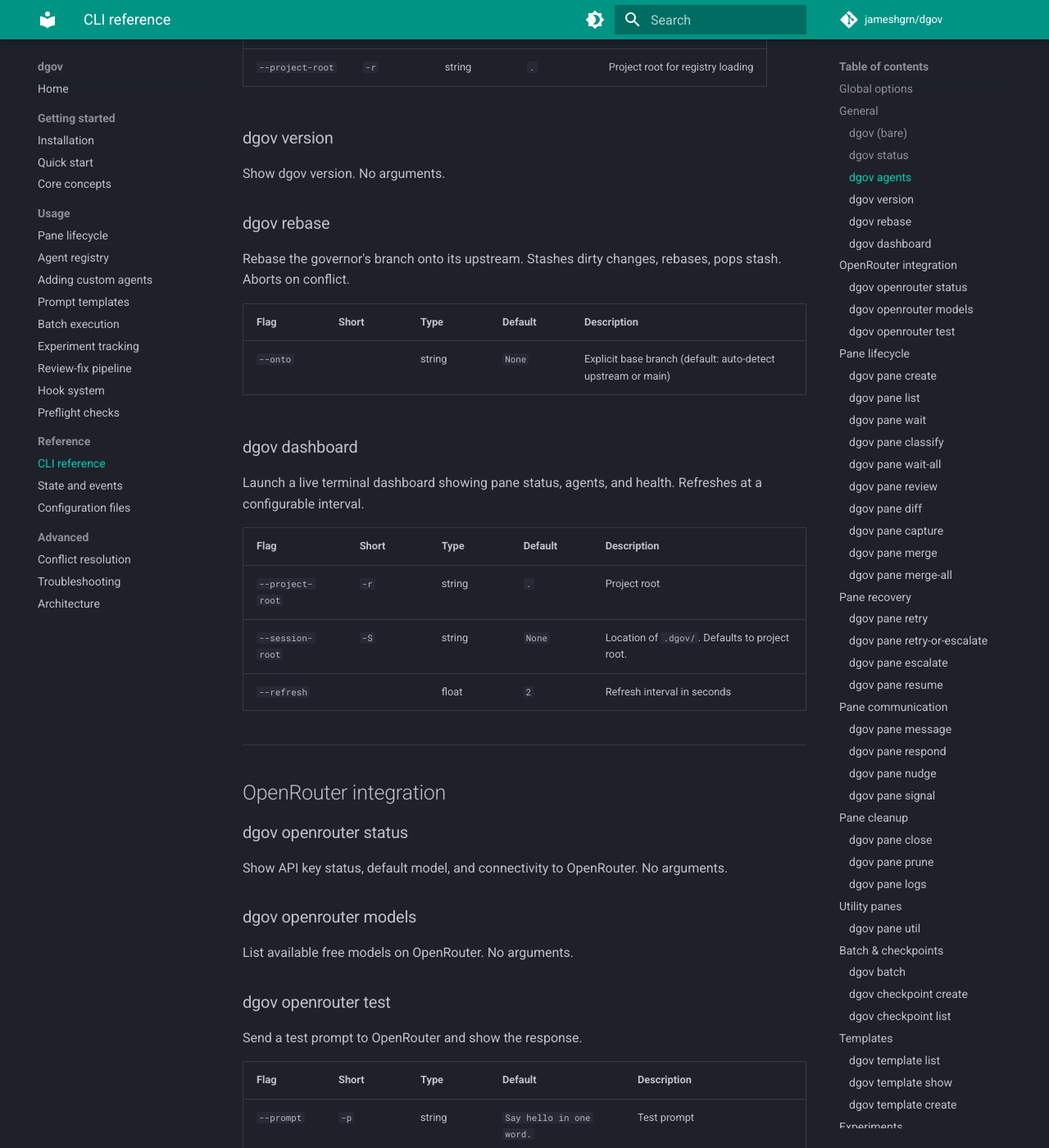
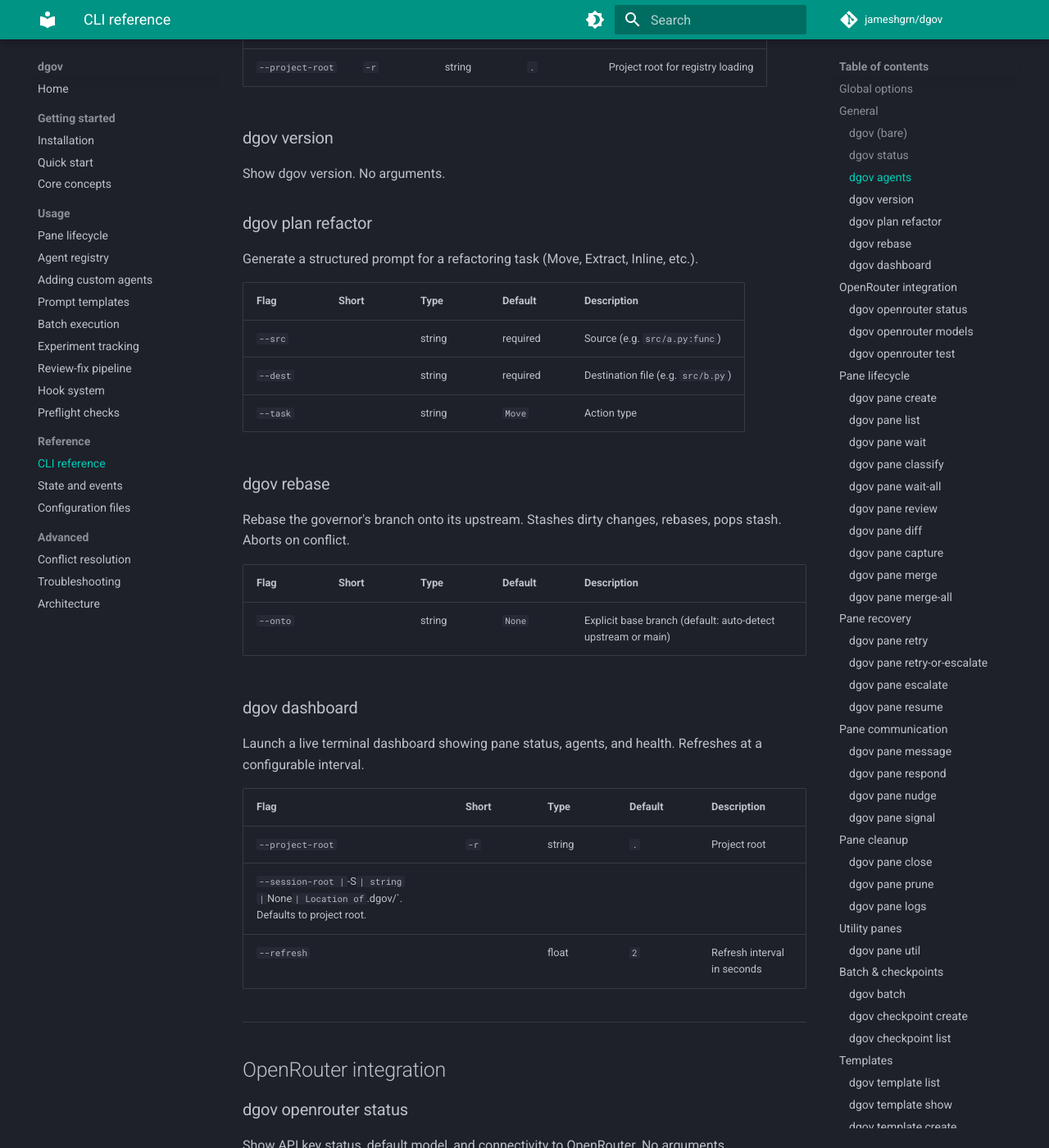
Before and after one commit to jameshgrn/dgov, an MkDocs documentation site: the page built from docs/cli-reference.md, in a window 1280 px wide and 1400 px high, scrolled down 981 px. Shown: the whole window at 82% size. Built offline with MkDocs 1.6.1 and Material for MkDocs 9.7.7, drawn with Linux system fonts in a browser that asks for light colours; comment, search, counter and statistics services are not loaded; some of the changed text lies outside the part shown.

Commit message:
Docs: finalize documentation for new features

```diff
--- a/docs/cli-reference.md
+++ b/docs/cli-reference.md
@@ -35,6 +35,16 @@
 
 Show dgov version. No arguments.
 
+### dgov plan refactor
+
+Generate a structured prompt for a refactoring task (Move, Extract, Inline, etc.).
+
+| Flag | Short | Type | Default | Description |
+|------|-------|------|---------|-------------|
+| `--src` | | string | required | Source (e.g. `src/a.py:func`) |
+| `--dest`| | string | required | Destination file (e.g. `src/b.py`) |
+| `--task`| | string | `Move` | Action type |
+
 ### dgov rebase
 
 Rebase the governor's branch onto its upstream. Stashes dirty changes, rebases, pops stash. Aborts on conflict.
@@ -50,7 +60,7 @@
 | Flag | Short | Type | Default | Description |
 |------|-------|------|---------|-------------|
 | `--project-root` | `-r` | string | `.` | Project root |
-| `--session-root` | `-S` | string | `None` | Location of `.dgov/`. Defaults to project root. |
+| `--session-root | `-S` | string | `None` | Location of `.dgov/`. Defaults to project root. |
 | `--refresh` | | float | `2` | Refresh interval in seconds |
 
 ---
@@ -88,7 +98,7 @@
 | `--prompt` | `-p` | string | `None` | Task prompt |
 | `--permission-mode`| `-m`| string | `acceptEdits` | Mode: `plan`, `acceptEdits`, `bypassPermissions` |
 | `--slug` | `-s` | string | `None` | Override auto-generated slug |
-| `--extra-flags` | `-f` | string | `""` | Extra flags for the agent CLI |
+| `--extra-flags | `-f` | string | `""` | Extra flags for the agent CLI |
 | `--env` | `-e` | string | `None` | Environment variable as `KEY=VALUE` (repeatable) |
 | `--preflight` | | bool | `True` | Run pre-flight checks before dispatch |
 | `--fix` | | bool | `True` | Auto-fix preflight failures |
@@ -111,7 +121,7 @@
 | Flag | Short | Type | Default | Description |
 |------|-------|------|---------|-------------|
 | `--timeout` | `-t` | int | `600` | Max seconds to wait (0 = forever) |
-| `--poll` | `-i` | int | `3` | Poll interval in seconds |
+| `--poll` | `-i | int | `3` | Poll interval in seconds |
 | `--stable` | `-s` | int | `15` | Seconds of stable output before declaring done |
 | `--auto-retry` | | bool | `True` | Auto-retry failed panes per agent retry policy |
 
@@ -146,7 +156,7 @@
 | Flag | Short | Type | Default | Description |
 |------|-------|------|---------|-------------|
 | `--stat` | | bool | `False` | Show diffstat only |
-| `--name-only`| | bool | `False` | Show changed file names only |
+| `--name-only`| | bool | `False | Show changed file names only |
 
 ### dgov pane capture
 
@@ -199,7 +210,7 @@
 | Flag | Short | Type | Default | Description |
 |------|-------|------|---------|-------------|
 | `--max-retries` | `-n` | int | `2` | Retries before escalating |
-| `--permission-mode` | `-m` | string | `bypassPermissions` | Permission mode |
+| `--permission-mode` | `-m` | string | `bypassPermissions | Permission mode |
 
 ### dgov pane escalate
 
@@ -412,7 +423,7 @@
 | `--session-root` | `-R` | string | `None` | Session root |
 | `--all` | `-a` | bool | `False` | Show full history (not just last touch) |
 | `--agent` | | string | `None` | Filter by agent name |
-| `--line-level` | | bool | `False` | Show line-level blame detail |
+| `--line-level | | bool | `False` | Show line-level blame detail |
 | `--lines` | `-L` | string | `None` | Line range for line-level blame (e.g. `10-20` or `10`) |
 
 Note: `blame` uses `-R` for `--session-root`, not `-S`.
@@ -427,5 +438,5 @@
 | `--session-root` | `-S` | string | `None` | Location of `.dgov/`. Defaults to project root. |
 | `--agent` | `-a` | string | `claude` | Agent to validate for |
 | `--fix` | | bool | `False` | Auto-fix fixable failures |
-| `--touches` | `-t` | string | `None` | Files the task will touch (repeatable) |
+| `--touches` | `-t | string | `None` | Files the task will touch (repeatable) |
 | `--branch` | `-b` | string | `None` | Expected branch name |
```
Also changed, not shown: other parts of docs/cli-reference.md (+1 -0 lines), docs/pane-lifecycle.md (+1 -1 lines).
